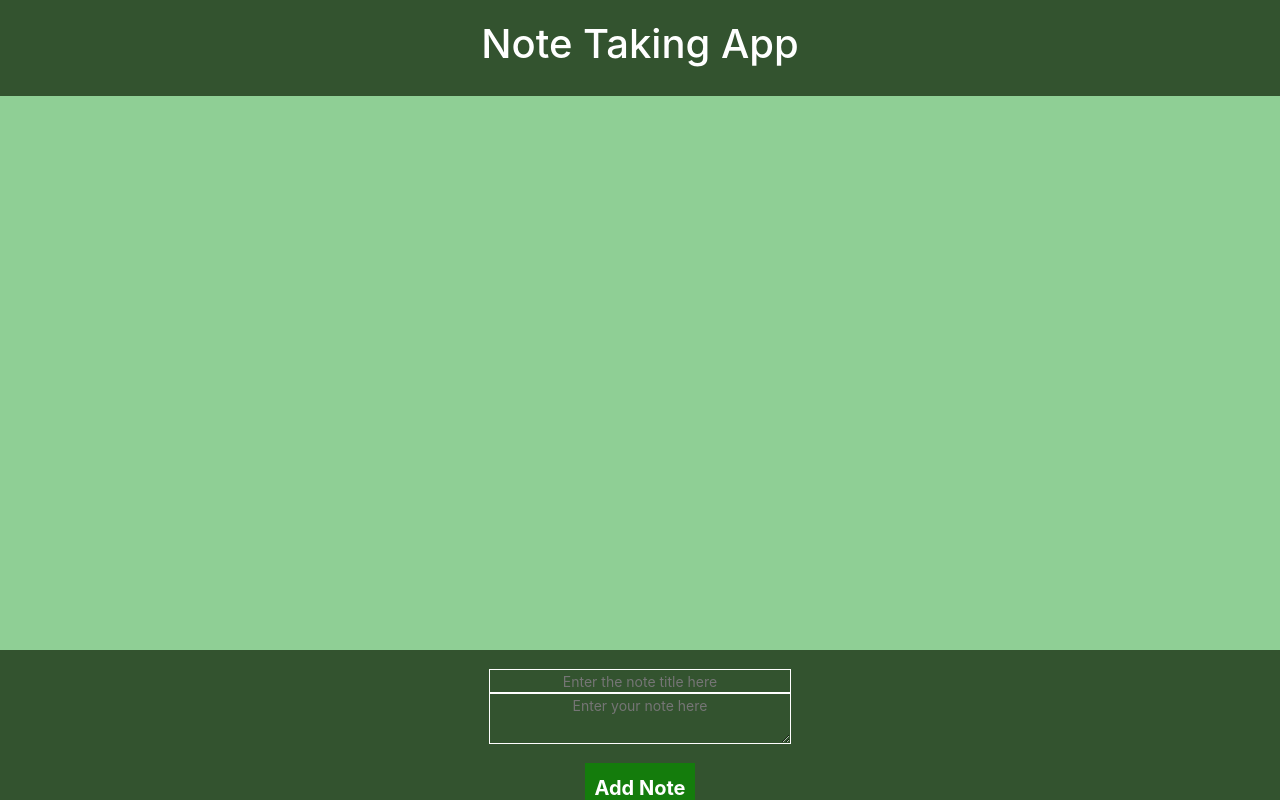
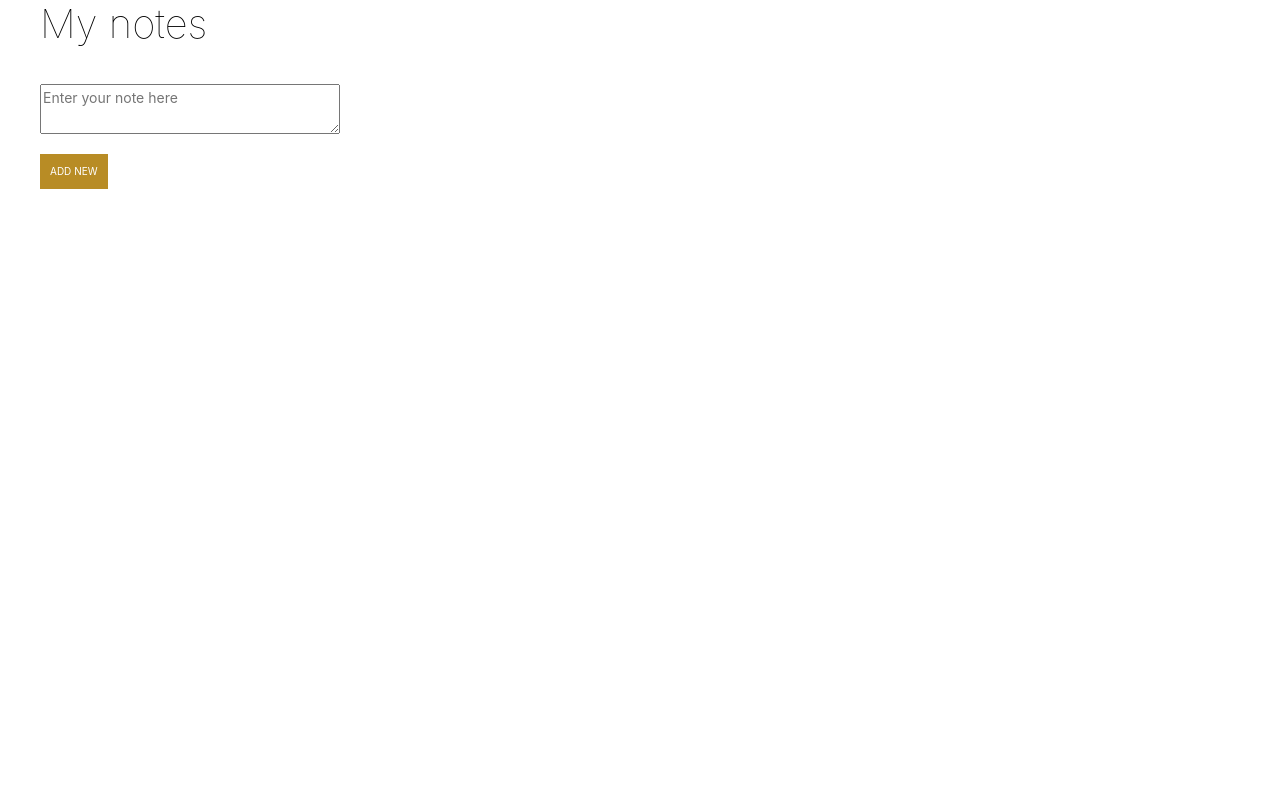
Before and after one commit to VasilHT/notes-app, a React (Create React App) app: page / in a window 1280 px wide. Built offline with nearby package versions, Linux system fonts and the light colour scheme; the HTML template or start-up script is replaced by a standard one.

Commit message:
First part of the makeOver

```diff
--- a/src/component/noteTaking.css
+++ b/src/component/noteTaking.css
@@ -1,65 +1,72 @@
 header {
-  background-color: rgb(51, 83, 47);
-  color: #fff;
-  padding: 20px;
-  text-align: center;
+  /* background-color: rgb(51, 83, 47); */
+  color: rgb(0, 0, 0);
+  font-weight: 100;
+  margin-left: 20px;
+  padding-left: 20px;
+  text-align: left;
+}
+
+header h1 {
+  font-weight: 100;
 }
 
 body {
-  background-color: rgb(143, 207, 149);
+  background-color: rgb(255, 255, 255);
+  text-align: left;
 }
 
 footer {
-  background-color: rgb(51, 83, 47);
+  /* background-color: rgb(51, 83, 47); */
   color: #fff;
   padding: 20px;
-  text-align: center;
-  position: fixed;
+  text-align: left;
+  /* position: fixed; */
   bottom: 0;
   width: 100%;
   height: 150px;
 }
 
 .main-content ul {
-  text-align: center;
+  text-align: left;
   list-style: none;
 }
 
 .main-content ul li {
-  padding: 15px;
+  /* padding: 15px;
   background-color: rgb(183, 255, 183);
   border-radius: 10px;
   margin: 10px 0;
-  color: black;
+  color: black; */
+  background-color: rgb(233, 232, 232);
+  margin: 10px 0;
+  padding: 10px 10px 10px 10px;
 }
 
-footer form input,
 footer form textarea {
-  border: rgb(0, 0, 0);
-  /* border-bottom: 1px solid rgb(0, 0, 0); */
-  background-color: rgb(51, 83, 47);
-  outline: 1px solid rgb(255, 255, 255);
-  color: #fff;
+  border-style: 2px rgb(0, 0, 0);
+  color: rgb(0, 0, 0);
   font-size: 14px;
   display: block;
-  text-align: center;
+  text-align: left;
   width: 300px;
-  margin: auto;
+  margin-left: 20px;
   padding: auto;
 }
 
 footer form textarea {
   height: 50px;
-  color: #fff;
+  /* color: rgb(255, 255, 255); */
   padding: auto;
 }
 
 footer form button {
   padding: 10px;
   color: #fff;
-  font-size: 20px;
-  font-weight: bold;
-  background-color: rgb(20, 124, 12);
+  font-size: 10px;
+  background-color: rgb(184, 140, 37);
   border: none;
   margin-top: 20px;
+  margin-left: 20px;
+  padding: 10px;
 }
--- a/src/component/noteTaking.js
+++ b/src/component/noteTaking.js
@@ -11,9 +11,8 @@ class NoteTaking extends Component {
   }
 
   addNote(event) {
-    if (this.theTitle.value !== "") {
+    if (this.theNote.value !== "") {
       var newItem = {
-        title: this.theTitle.value,
         note: this.theNote.value,
       };
     }
@@ -25,7 +24,6 @@ class NoteTaking extends Component {
     });
 
     this.theNote.value = "";
-    this.theTitle.value = "";
 
     console.log(this.state.items);
 
@@ -36,29 +34,22 @@ class NoteTaking extends Component {
     return (
       <div>
         <header>
-          <h1>Note Taking App</h1>
+          <h1>My notes</h1>
         </header>
         <div className="main-content">
           <ul>
             {this.state.items.map((val) => (
-              <li>
-                {val.title} - {val.note}
-              </li>
+              <li>{val.note}</li>
             ))}
           </ul>
         </div>
         <footer>
           <form onSubmit={this.addNote}>
-            <input
-              type="text"
-              placeholder="Enter the note title here"
-              ref={(title) => (this.theTitle = title)}
-            />
             <textarea
               placeholder="Enter your note here"
               ref={(note) => (this.theNote = note)}
             />
-            <button type="submit">Add Note</button>
+            <button type="submit">ADD NEW</button>
           </form>
         </footer>
       </div>
```
Also changed, not shown: src/component/localStorage.js (added, +133 -0 lines).
